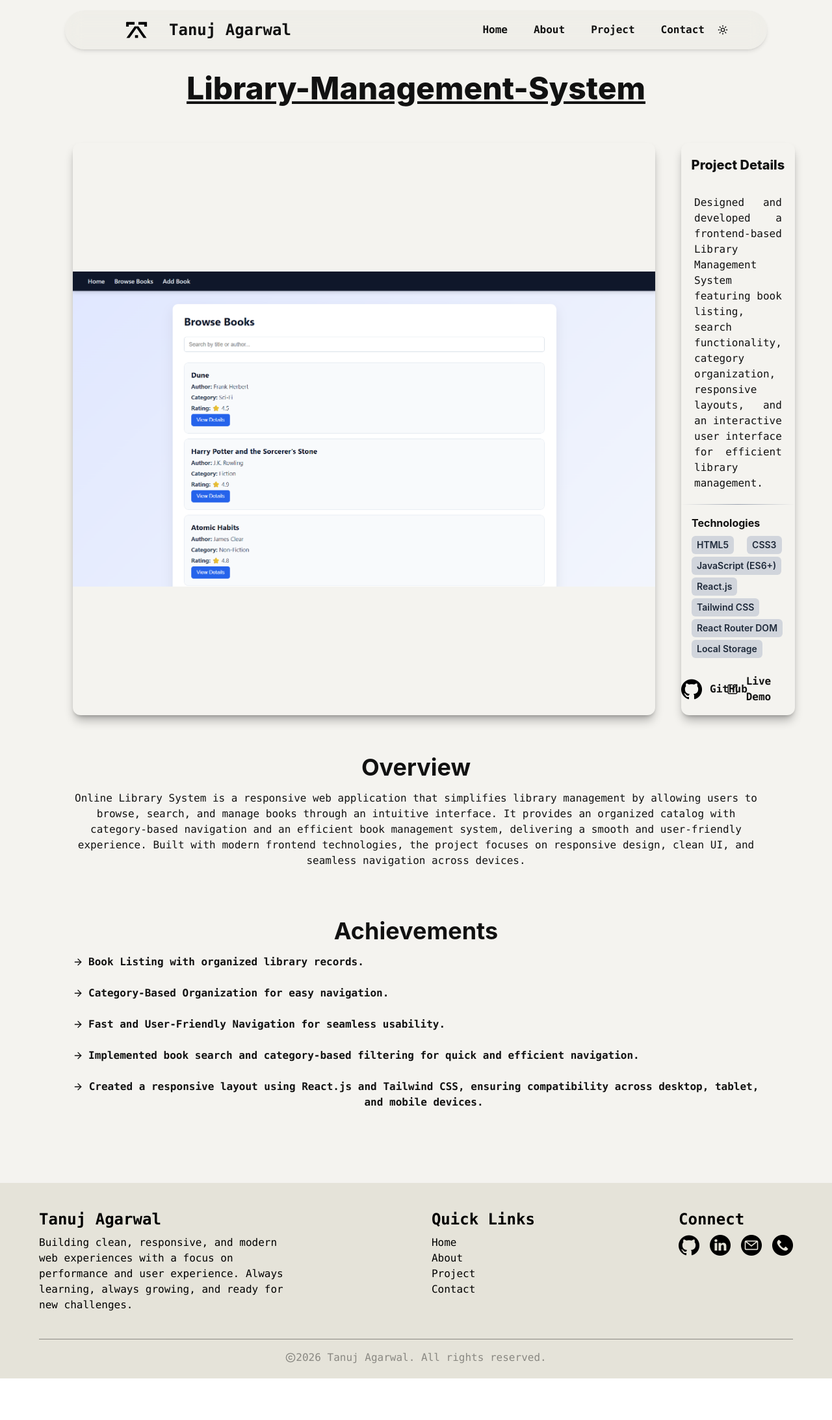
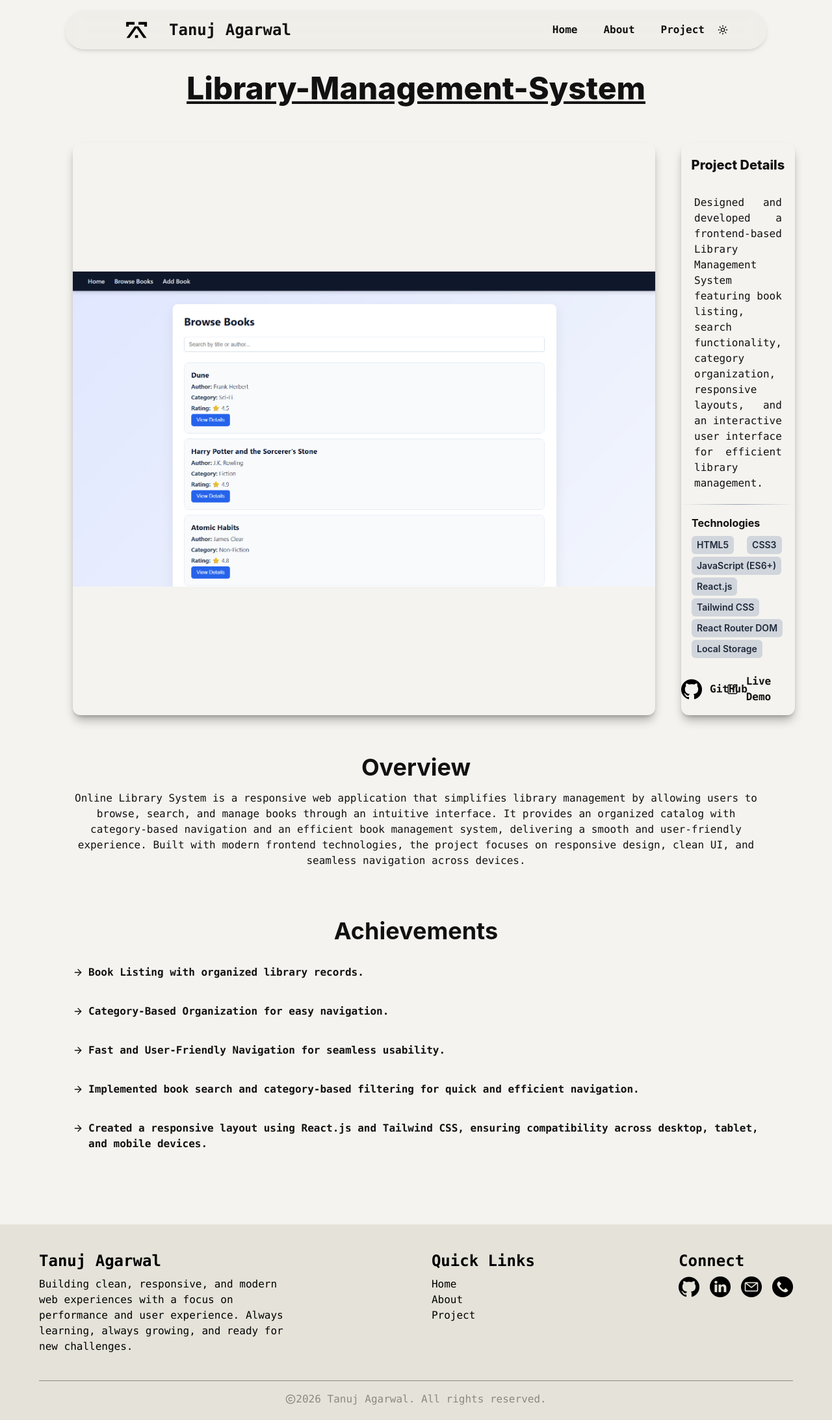
Before and after one commit to Tanuj-2531/Portfolio, a React (Vite) app: page /project/library in a window 1280 px wide. Shown: the whole page at 65% size. Before the commit the page ends 2122 px from the top, so only its background shows below. Built offline with nearby package versions, Linux system fonts and the light colour scheme.

Commit message:
add routing pages

```diff
--- a/src/App.jsx
+++ b/src/App.jsx
@@ -1,9 +1,9 @@
 import React, { useContext } from 'react'
 import Navbar from './components/Navbar'
 import Home from './pages/Home'
-import About from './components/About'
+import About from './pages/About'
 import Footer from './components/Footer'
-import Project from './components/Project'
+import Project from './pages/Project'
 import { Route, Routes } from 'react-router-dom'
 import ProjectDetails from './pages/ProjectDetails'
 
@@ -105,6 +105,8 @@ const App = () => {
           <About />
           <Project projects={projects} />
         </>} />
+        <Route path='/about' element={<About />} />
+        <Route path='/project' element={<Project projects={projects} />} />
         <Route path='/project/:projectURL' element={<ProjectDetails projects={projects} />}/>
       </Routes>
       <Footer />
--- a/src/components/Footer.jsx
+++ b/src/components/Footer.jsx
@@ -24,7 +24,6 @@ const Footer = () => {
                 <Link to="/" onClick={() => window.scrollTo({ top: 0, behavior: "smooth" })}>Home</Link>
                 {samePage('about', 'About')}
                 {samePage('project', 'Project')}
-                {samePage('contact', 'Contact')}
             </div>
             <div className='flex flex-col mb-2 items-center md:items-start'>
                 <h1 className='text-2xl font-bold mb-2'>Connect</h1>
--- a/src/components/Navbar.jsx
+++ b/src/components/Navbar.jsx
@@ -30,7 +30,6 @@ const Navbar = () => {
           <Link to="/" onClick={() => window.scrollTo({ top: 0, behavior: "smooth" })}>Home</Link>
           {samePage('about', 'About')}
           {samePage('project', 'Project')}
-          {samePage('contact', 'Contact')}
         </div>
         <button className='cursor-pointer' onClick={changeTheme}>{theme === 'dark' ? <Moon size={16} /> : <Sun size={16} />}</button>
         <button className="md:hidden cursor-pointer" onClick={hamBurger}>
@@ -42,7 +41,6 @@ const Navbar = () => {
           <Link to="/" onClick={hamBurger}>Home</Link>
           {samePage("about", "About")}
           {samePage("project", "Project")}
-          {samePage("contact", "Contact")}
         </div>
       )}
     </div>
--- a/src/pages/Home.jsx
+++ b/src/pages/Home.jsx
@@ -7,7 +7,7 @@ const Home = () => {
     const iconClass = `h-8 w-8 ${theme === "dark" ? "invert-0" : "invert"} hover:scale-120`
   return (
     <div className={`p-10 lg:p-20 flex flex-col lg:flex-row items-center justify-around gap-5 lg:gap-40 ${theme === 'dark' ? 'bg-[#3e3e42] text-[#f9f9f7]' : 'bg-[#f9f9f7] text-gray-900'}`}>
-        <img className={`${theme === 'dark' ? 'shadow-white/30' : 'shadow-black/30'} m-12 h-80 w-80 lg:h-120 lg:w-120 rounded-full object-cover shadow-lg`} src="src/assets/profile.jpg" alt="" />
+        <img className={`${theme === 'dark' ? 'shadow-white/30' : 'shadow-black/30'} m-12 h-80 w-80 xl:h-120 xl:w-120 rounded-full object-cover shadow-lg`} src="src/assets/profile.jpg" alt="" />
         <div className='w-full lg:w-[40%] flex flex-col gap-5'>
             <h1 className='text-4xl font-extrabold'>Hey Guys, I'm Tanuj Agarwal</h1>
             <h3 className='text-2xl font-semibold font-serif'>Frontend Developer</h3>
--- a/src/pages/ProjectDetails.jsx
+++ b/src/pages/ProjectDetails.jsx
@@ -42,7 +42,7 @@ const ProjectDetails = (props) => {
         <h1 className='text-4xl font-bold text-center mt-15 font-sans'>Overview</h1>
         <p className='text-center'>{MyProject.overview}</p>
         <h1 className='text-4xl font-bold text-center mt-15 font-sans'>Achievements</h1>
-        <p className='text-center'>
+        <div className='flex flex-col gap-3 mt-4'>
           {MyProject.features.map((feature, idx)=> {
             return(
               <div key={idx} className='flex gap-2 min-h-12'>
@@ -51,7 +51,7 @@ const ProjectDetails = (props) => {
               </div>
             )
           })}
-        </p>
+        </div>
       </div>
     </div>
   )
```
Also changed, not shown: src/pages/About.jsx (renamed from src/components/About.jsx), src/pages/Project.jsx (renamed from src/components/Project.jsx), src/pages/Skills.jsx (renamed from src/components/Skills.jsx).
